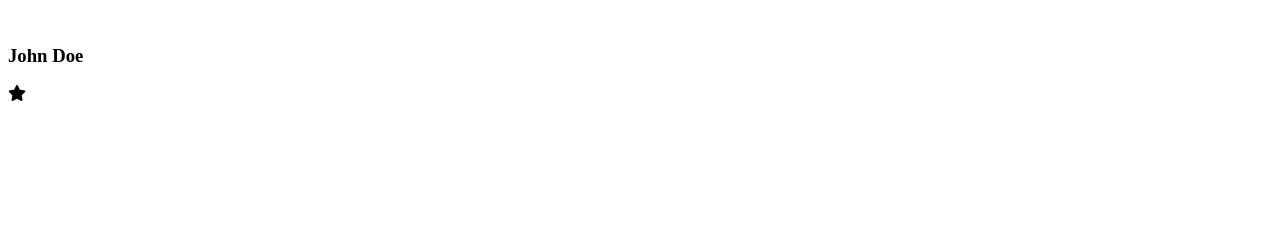
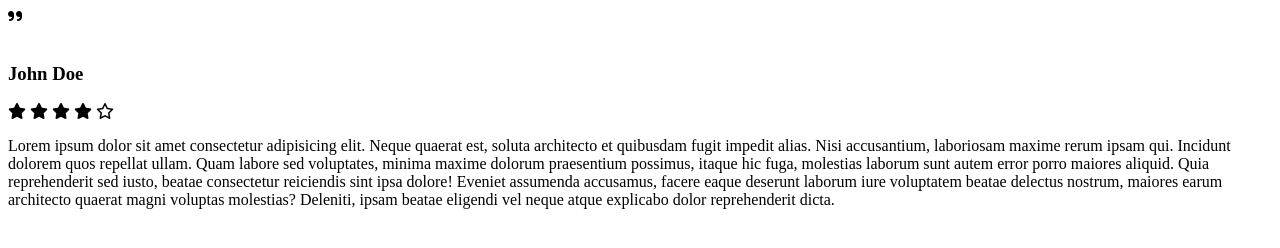
Before and after one commit to Scipio14/testimonials, a plain HTML site: page index.html in a window 1280 px wide. Drawn offline with Linux system fonts and the light colour scheme.

Commit message:
adding text

```diff
--- a/index.html
+++ b/index.html
@@ -12,15 +12,23 @@
   <div class="container">
     <div class="slide-container">
       <div class="slide">
+        <i class="fas fa-quote-right icon"></i>
         <div class="user">
           <img src="" alt="">
           <div class="user-info">
             <h3>John Doe</h3>
             <div class="stars">
               <i class="fas fa-star"></i>
+              <i class="fas fa-star"></i>
+              <i class="fas fa-star"></i>
+              <i class="fas fa-star"></i>
+              <i class="far fa-star"></i>
             </div>
           </div>
         </div>
+        <p class="text">Lorem ipsum dolor sit amet consectetur adipisicing elit. Neque quaerat est, soluta architecto et quibusdam fugit impedit alias. Nisi accusantium, laboriosam maxime rerum ipsam qui. Incidunt dolorem quos repellat ullam.
+        Quam labore sed voluptates, minima maxime dolorum praesentium possimus, itaque hic fuga, molestias laborum sunt autem error porro maiores aliquid. Quia reprehenderit sed iusto, beatae consectetur reiciendis sint ipsa dolore!
+        Eveniet assumenda accusamus, facere eaque deserunt laborum iure voluptatem beatae delectus nostrum, maiores earum architecto quaerat magni voluptas molestias? Deleniti, ipsam beatae eligendi vel neque atque explicabo dolor reprehenderit dicta.</p>
       </div>
     </div>
   </div>
```
